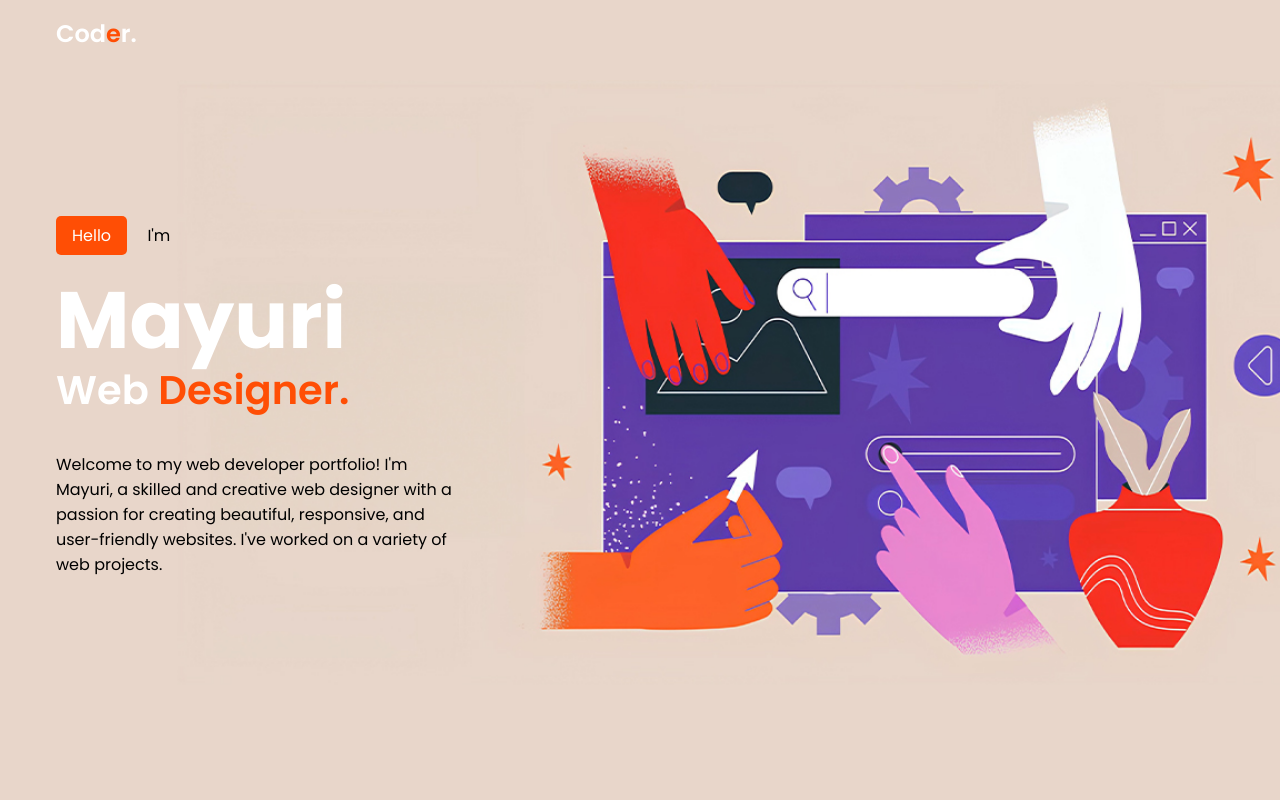
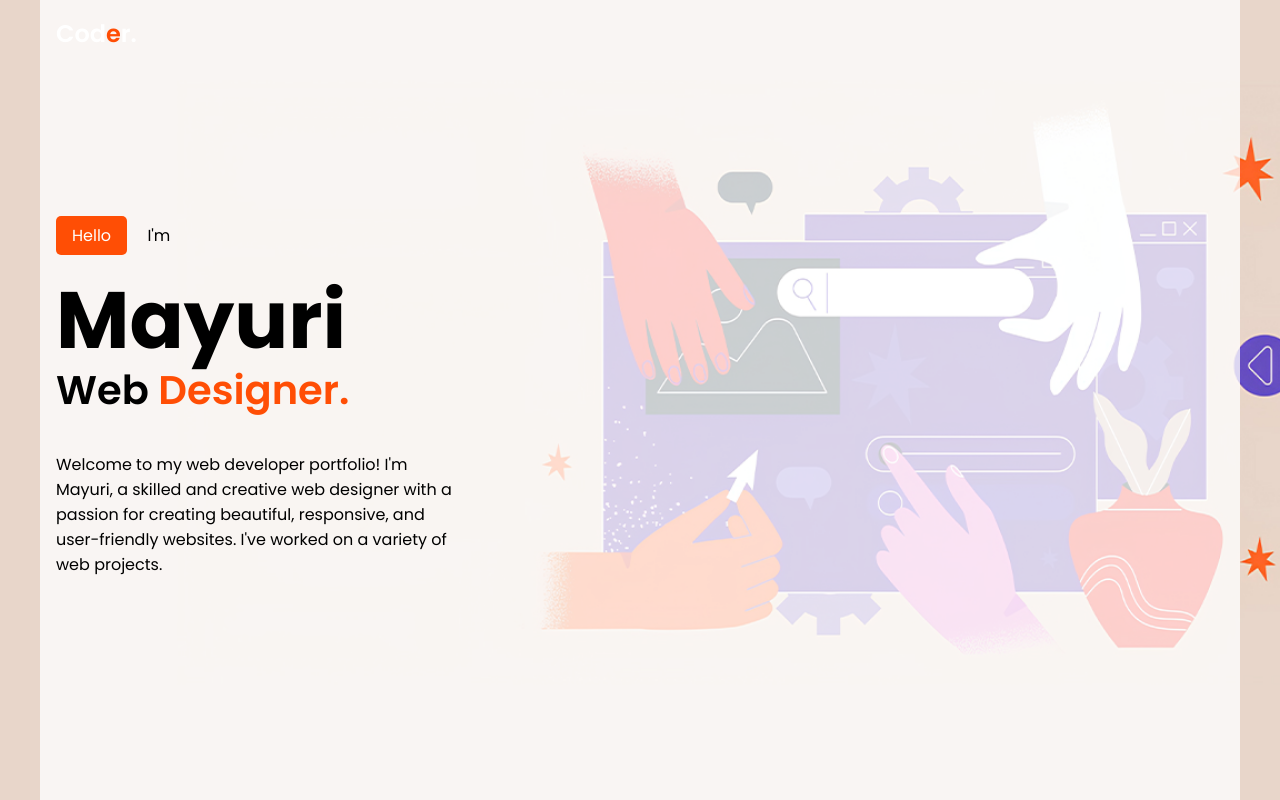
Before and after one commit to mayuri26-nile/mayuri-portfolio.github.io, a plain HTML site: page index.html in a window 1280 px wide. Shown: the top 800 px of the page. Drawn offline with nearby package versions, Linux system fonts and the light colour scheme.

Commit message:
Update style.css

```diff
--- a/css/style.css
+++ b/css/style.css
@@ -322,6 +322,18 @@ footer {
 
 /* Media queries */
 
+@media (min-width: 992px) {
+  .header__container {
+    background-color: #ffffffc4;
+}
+.header__container h1 {
+  color: #000;
+}
+.section__title {
+  color: #000;
+}
+}
+
 @media (min-width: 640px) {
   .section__title {
     font-size: 2.5rem;
```
